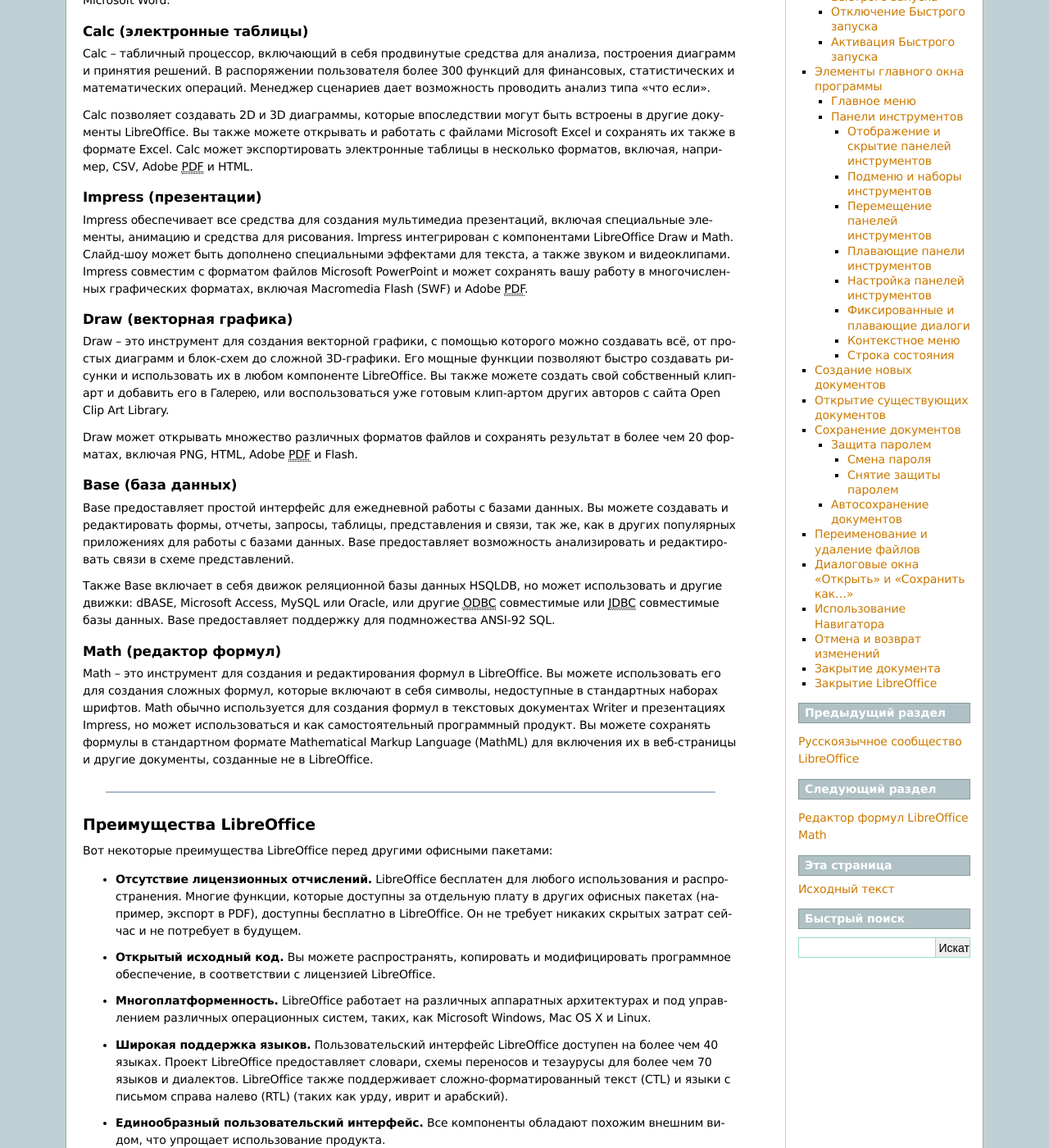
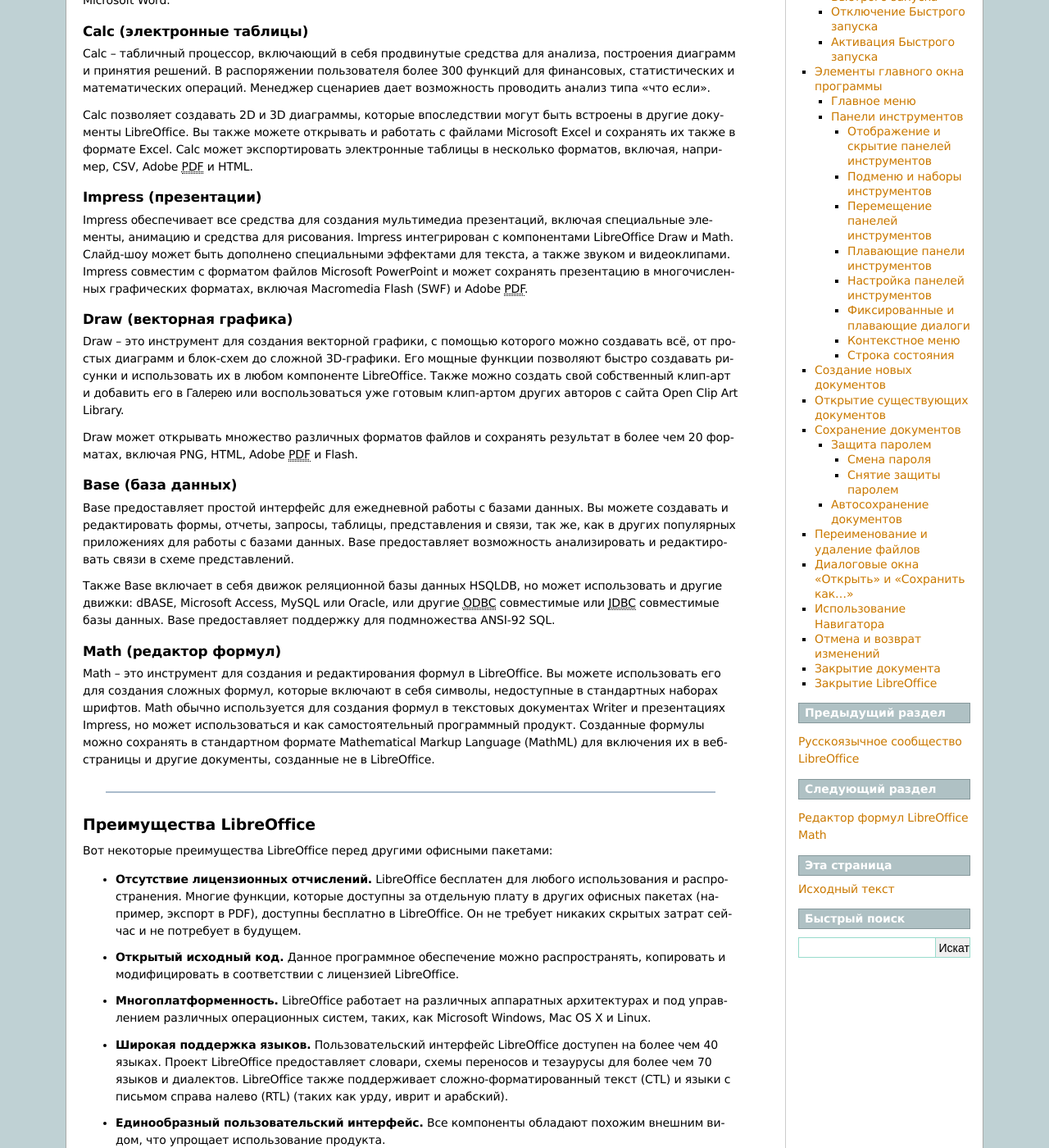
Before and after one commit to LibreRussia/libreoffice-gettingstarted, a Sphinx documentation site: the page built from docs/Chapter-1-Introducing-LibreOffice.rst, in a window 1280 px wide and 1400 px high, scrolled down 571 px. Shown: the whole window at 82% size. Built offline with Sphinx 7.4.7, drawn with Linux system fonts in a browser that asks for light colours; formulas are drawn with MathJax 3; some of the changed text lies outside the part shown.

Commit message:
Update Chapter-1-Introducing-LibreOffice.rst

```diff
--- a/docs/Chapter-1-Introducing-LibreOffice.rst
+++ b/docs/Chapter-1-Introducing-LibreOffice.rst
@@ -35,19 +35,19 @@ Writer – многофункциональный текстовый проце
 Calc (электронные таблицы)
 ~~~~~~~~~~~~~~~~~~~~~~~~~~~~
 
-Calc  – табличный процессор, включающий в себя продвинутые средства для анализа, построения диаграмм и принятия решений. В распоряжении пользователя более 300 функций для финансовых, статистических и математических операций. Менеджер сценариев дает возможность проводить анализ типа «что если».
+Calc – табличный процессор, включающий в себя продвинутые средства для анализа, построения диаграмм и принятия решений. В распоряжении пользователя более 300 функций для финансовых, статистических и математических операций. Менеджер сценариев дает возможность проводить анализ типа «что если».
 
 Calc позволяет создавать 2D и 3D диаграммы, которые впоследствии могут быть встроены в другие документы LibreOffice. Вы также можете открывать и работать с файлами Microsoft Excel и сохранять их также в формате Excel. Calc может экспортировать электронные таблицы в несколько форматов, включая, например, CSV, Adobe :abbr:`PDF (Portable Document Format)` и HTML.
 
 Impress (презентации)
 ~~~~~~~~~~~~~~~~~~~~~~~~~~~~
 
-Impress обеспечивает все средства для создания мультимедиа презентаций, включая специальные элементы, анимацию и средства для рисования. Impress интегрирован с компонентами LibreOffice Draw и Math. Слайд-шоу может быть дополнено специальными эффектами для текста, а также звуком и видеоклипами. Impress совместим с форматом файлов Microsoft PowerPoint и может сохранять вашу работу в многочисленных графических форматах, включая Macromedia Flash (SWF) и Adobe :abbr:`PDF (Portable Document Format)`.
+Impress обеспечивает все средства для создания мультимедиа презентаций, включая специальные элементы, анимацию и средства для рисования. Impress интегрирован с компонентами LibreOffice Draw и Math. Слайд-шоу может быть дополнено специальными эффектами для текста, а также звуком и видеоклипами. Impress совместим с форматом файлов Microsoft PowerPoint и может сохранять презентацию в многочисленных графических форматах, включая Macromedia Flash (SWF) и Adobe :abbr:`PDF (Portable Document Format)`.
 
 Draw (векторная графика)
 ~~~~~~~~~~~~~~~~~~~~~~~~~~~~
 
-Draw – это инструмент для создания векторной графики, с помощью которого можно создавать всё, от простых диаграмм и блок-схем до сложной 3D-графики. Его мощные функции позволяют быстро создавать рисунки и использовать их  в любом компоненте LibreOffice. Вы также можете создать свой собственный клип-арт и добавить его в :guilabel:`Галерею`, или воспользоваться уже готовым клип-артом других авторов с сайта Open Clip Art Library.
+Draw – это инструмент для создания векторной графики, с помощью которого можно создавать всё, от простых диаграмм и блок-схем до сложной 3D-графики. Его мощные функции позволяют быстро создавать рисунки и использовать их  в любом компоненте LibreOffice. Также можно создать свой собственный клип-арт и добавить его в :guilabel:`Галерею` или воспользоваться уже готовым клип-артом других авторов с сайта Open Clip Art Library.
 
 Draw может открывать множество различных форматов файлов и сохранять результат в более чем 20 форматах, включая PNG, HTML, Adobe :abbr:`PDF (Portable Document Format)` и Flash.
 
@@ -62,7 +62,7 @@ Base предоставляет простой интерфейс для еже
 Math (редактор формул)
 ~~~~~~~~~~~~~~~~~~~~~~~~~~~~
 
-Math – это инструмент для создания и редактирования формул в LibreOffice. Вы можете использовать его для создания сложных формул, которые включают в себя символы, недоступные в стандартных наборах шрифтов. Math обычно используется для создания формул в текстовых документах Writer и презентациях Impress, но может использоваться и как самостоятельный программный продукт. Вы можете сохранять формулы в стандартном формате Mathematical Markup Language (MathML) для включения их в веб-страницы и другие документы, созданные не в LibreOffice.
+Math – это инструмент для создания и редактирования формул в LibreOffice. Вы можете использовать его для создания сложных формул, которые включают в себя символы, недоступные в стандартных наборах шрифтов. Math обычно используется для создания формул в текстовых документах Writer и презентациях Impress, но может использоваться и как самостоятельный программный продукт. Созданные формулы можно сохранять в стандартном формате Mathematical Markup Language (MathML) для включения их в веб-страницы и другие документы, созданные не в LibreOffice.
 
 -------
 
@@ -73,7 +73,7 @@ Math – это инструмент для создания и редактир
 
 * **Отсутствие лицензионных отчислений.** LibreOffice бесплатен для любого использования и распространения. Многие функции, которые доступны за отдельную плату в других офисных пакетах (например, экспорт в PDF), доступны бесплатно в LibreOffice. Он не требует никаких скрытых затрат сейчас и не потребует в будущем.
 
-* **Открытый исходный код.** Вы можете распространять, копировать и модифицировать программное обеспечение, в соответствии с лицензией LibreOffice.
+* **Открытый исходный код.** Данное программное обеспечение можно распространять, копировать и модифицировать в соответствии с лицензией LibreOffice.
 
 * **Многоплатформенность.** LibreOffice работает на различных аппаратных архитектурах и под управлением различных операционных систем, таких, как Microsoft Windows, Mac OS X и Linux.
 
@@ -84,9 +84,9 @@ Math – это инструмент для создания и редактир
 * **Интеграция.** Компоненты LibreOffice хорошо интегрированы друг с другом.
 
     * Все компоненты совместно используют модуль проверки орфографии и другие инструменты, которые одинаково используются во всем продукте. Например, инструменты рисования, доступные в Writer, также доступны в Calc, а более развитые средства рисования есть в  Impress и Draw.
-    * Вам не нужно знать, каким компонентом создан тот или иной файл. Например, вы можете открыть документ Draw из компонента Writer.
+    * Нет необходимости знать, каким компонентом LibreOffice создан тот или иной файл. Например, можно открыть документ Draw из компонента Writer.
 
-* **Гибкость настройки.** Обычно, если вы изменяете глобальные настройки, они применяются во всем пакете. Тем не менее, настройки в LibreOffice могут быть установлены для отдельного компонента или даже для отдельного документа.
+* **Гибкость настройки.** Обычно, если изменить глобальные настройки, то они применяются во всем пакете. Тем не менее, настройки в LibreOffice могут быть установлены для отдельного компонента или даже для отдельного документа.
 
 * **Файловая совместимость.** В дополнение к родному формату OpenDocument, LibreOffice включает в себя поддержку экспорта в PDF и Flash, а также поддержку сохранения и открытия файлов во множестве форматов, включая Microsoft Office, HTML, XML, WordPerfect и Lotus 1-2-3. Дополнительное расширение (включено в пакет) позволяет импортировать и редактировать некоторые PDF файлы.
 
@@ -94,7 +94,7 @@ Math – это инструмент для создания и редактир
 
 * **У вас есть голос.** Улучшения, исправления ошибок в программном обеспечении, даты релизов определяются сообществом. Вы можете присоединиться к сообществу и влиять на развитие продукта, которым пользуетесь.
 
-Вы можете узнать больше о LibreOffice и The Document Foundation на этих сайтах: http://www.libreoffice.org/ и http://www.documentfoundation.org/.
+Узнать больше о LibreOffice и The Document Foundation можно на этих сайтах: http://www.libreoffice.org/ и http://www.documentfoundation.org/.
 
 Минимальные системные требования
 ---------------------------------
@@ -114,7 +114,7 @@ Math – это инструмент для создания и редактир
 Где можно получить LibreOffice
 ------------------------------
 
-LibreOffice можно скачать с сайта http://ru.libreoffice.org/. Также вы можете скачать LibreOffice при помощи торрент-клиента, скачав торрент-файл на странице загрузки.
+LibreOffice можно скачать с сайта http://ru.libreoffice.org/. Также можно скачать LibreOffice при помощи торрент-клиента, скачав торрент-файл на странице загрузки.
 
 .. tip:: Скачивайте LibreOffice только с официального сайта (https://ru.libreoffice.org).
 
@@ -149,7 +149,7 @@ LibreOffice можно скачать с сайта http://ru.libreoffice.org/.
 
     Иконки запуска компонентов LibreOffice |br| в системном меню Xubuntu GNU/Linux
 
-При нажатии на пункт меню LibreOffice открывается стартовый экран LibreOffice, в котором вы можете выбрать любой компонент LibreOffice. Также вы можете выбрать пункт :guilabel:`&Открыть файл` или использовать :guilabel:`&Шаблоны`.
+При нажатии на пункт меню LibreOffice открывается стартовый экран LibreOffice, в котором можно выбрать любой компонент LibreOffice. Также можно выбрать пункт :guilabel:`&Открыть файл` или использовать :guilabel:`&Шаблоны`.
 
 .. _ch1-lo-screen-002:
 
@@ -164,22 +164,22 @@ LibreOffice можно скачать с сайта http://ru.libreoffice.org/.
 Запуск нажатием на существующий документ
 """"""""""""""""""""""""""""""""""""""""
 
-Вы можете запустить LibreOffice дважды нажмите левой кнопкой мыши на документ файловом менеджере вашей операционной системы (например для ОС Windows это *Проводник*). Будет запущен соответствующий компонент LibreOffice и документ откроется в нём.
+Также LibreOffice можно запустить, дважды нажав левой кнопкой мыши на документе в файловом менеджере вашей операционной системы (например для ОС Windows это *Проводник*). Будет запущен соответствующий компонент LibreOffice и документ откроется в нём.
 
-Если Microsoft Office установлен на вашем компьютере и вы при установке настроили ассоциации файлов Microsoft Office (подробнее смотрите *Приложени Б*) с LibreOffice, то при двойном нажатии на файл:
+Если на компьютере установлен Microsoft Office и при установке LibreOffice были настроены ассоциации файлов Microsoft Office (подробнее смотрите *Приложени Б*) с LibreOffice, то при двойном нажатии на файл:
 
 * Для файлов Word (``*.doc`` или ``*.docx``), они откроются в компоненте Writer;
 * Для файлов Excel (``*.xls`` или ``*.xlsx``), они откроются в компоненте Calc;
 * Для файлов PowerPoint (``*.ppt`` или ``*.pptx``), они откроются в компоненте Impress.
 
-Если вы не настраивали ассоциации файлов Microsoft Office и он установлен на вашем компьютере, то при попытке открыть файл Microsoft Office будет использован соответствующий компонент Microsoft Office.
+Если ассоциации файлов Microsoft Office не были настроены и он установлен на компьютере, то при попытке открыть файл Microsoft Office будет использован соответствующий компонент Microsoft Office.
 
 Для получения более подробной информации смотрите раздел `Открытие существующих документов`_.
 
 Быстрый запуск в Windows и Linux
 ~~~~~~~~~~~~~~~~~~~~~~~~~~~~~~~~
 
-LibreOffice включает функцию :guilabel:`Быстрого запуска` (Quickstarter). При её активации в системном лотке (трее) появляется значок |lo-tray|, а LibreOffice загружается в оперативную память при старте операционной системы, что позволяет достичь более быстрого запуска офисного пакета.
+LibreOffice включает в себя функцию :guilabel:`Быстрого запуска` (Quickstarter). При её активации в системном лотке (трее) появляется значок |lo-tray|, а LibreOffice загружается в оперативную память при старте операционной системы, что позволяет достичь более быстрого запуска офисного пакета.
 
 .. |lo-tray| image:: _static/icons/lo-tray-icon.png
              :scale: 13%
@@ -338,7 +338,7 @@ LibreOffice включает функцию :guilabel:`Быстрого запу
 1. Поместите курсор мыши на «ручку» панели инструментов, которая представляет собой штриховую вертикальную линию с левой стороны закрепленной панели.
 2. Нажмите на «ручку» и, удерживая левую кнопку мыши, перетащите панель инструментов на новое место. Панель инструментов будет закреплена в новой позиции сверху, слева, справа или внизу главного окна программы, в ином случае будет создана плавающая панель инструментов.
 3. Отпустите кнопку мыши.
-4. Чтобы переместить плавающую панель инструментов нажмите на заголовок панели и перетащите её на новое место или закрепите панель сверху или снизу главного окна программы.
+4. Чтобы переместить плавающую панель инструментов, нажмите на заголовок панели и перетащите её на новое место или закрепите панель сверху или снизу главного окна программы.
 
 .. _ch1-lo-screen-010:
 
@@ -361,7 +361,7 @@ LibreOffice включает функцию :guilabel:`Быстрого запу
 Настройка панелей инструментов
 """"""""""""""""""""""""""""""
 
-Вы можете настраивать отображаемые значки на панелях инструментов. Также можно добавить значки на панель или создать новую панель, как это описано в *Главе 14 Настройка LibreOffice*. Для доступа к настройкам панели нажмите правой кнопкой мыши на панель, откроется контекстное меню:
+На панелях инструментов можно настраивать отображаемые значки. Также можно добавить значки на панель или создать новую панель, как это описано в *Главе 14 Настройка LibreOffice*. Для доступа к настройкам панели нажмите правой кнопкой мыши на панель, откроется контекстное меню:
 
 * Для отображения или скрытия значков на выбранной панели инструментов, нажмите  :guilabel:`Показать кнопки`. Отображаемые значки панели выделены контуром вокруг значков или галочкой рядом со значком (в зависимости от используемой операционной системы). Установите или снимите выделение со значка, чтобы отобразить или скрыть значок на панели.
 
@@ -370,14 +370,14 @@ LibreOffice включает функцию :guilabel:`Быстрого запу
 .. figure:: _static/chapter1/ch1-lo-screen-011.png
     :scale: 60%
     :align: center
-    :alt:  Выбор иконок, отображаемых на панели инструментов
+    :alt:  Выбор значков, отображаемых на панели инструментов
 
-    Выбор иконок, отображаемых на панели инструментов
+    Выбор значков, отображаемых на панели инструментов
 
 
-* Нажмите :guilabel:`Настройка панели инструментов` для открытия диалога настройки. Смотрите *Главу 14 Настройка LibreOffice* для более подробной информации.
+* Нажмите :guilabel:`Настройка панели инструментов` для открытия диалога *Настройка*. Смотрите *Главу 14 Настройка LibreOffice* для более подробной информации.
 
-* Нажмите :guilabel:`Фиксировать позицию панели инструментов` для запрета перемещения панели. По умолчанию панель будет закреплена в верхней части рабочей области программы. Вы можете изменить положение панели инструментов, смотрите раздел `Перемещение панелей инструментов`_.
+* Нажмите :guilabel:`Фиксировать позицию панели инструментов` для запрета перемещения панели. По умолчанию панель будет закреплена в верхней части рабочей области программы. Положение панели инструментов можно изменить, смотрите раздел `Перемещение панелей инструментов`_.
 
 * Нажмите :guilabel:`Закрепить все панели инструментов` (только в меню плавающих панелей) для закрепления всех плавающих панелей. По умолчанию панели будут закреплены в верхней части рабочей области программы. Вы можете изменить положение панели инструментов, смотрите раздел `Перемещение панелей инструментов`_.
 
```
Also changed, not shown: other parts of docs/Chapter-1-Introducing-LibreOffice.rst (+9 -9 lines).
